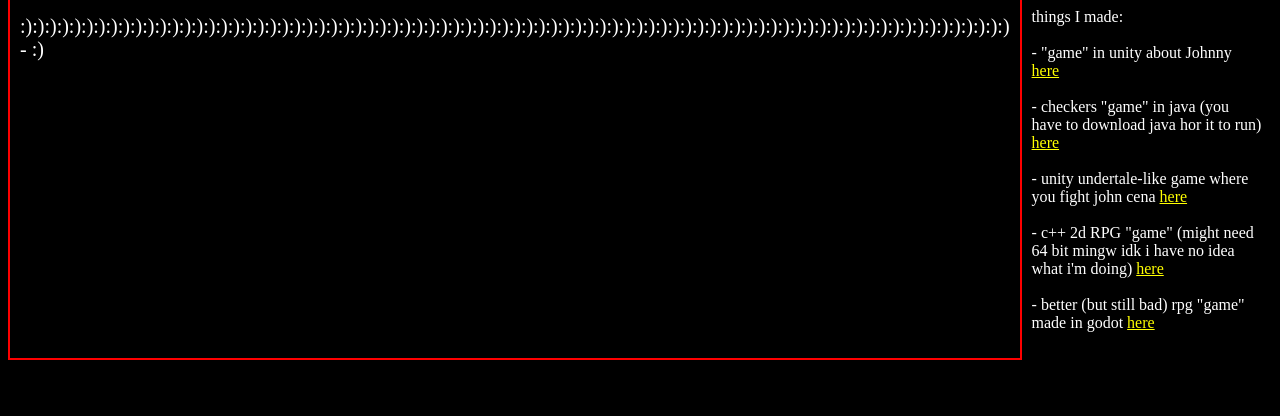
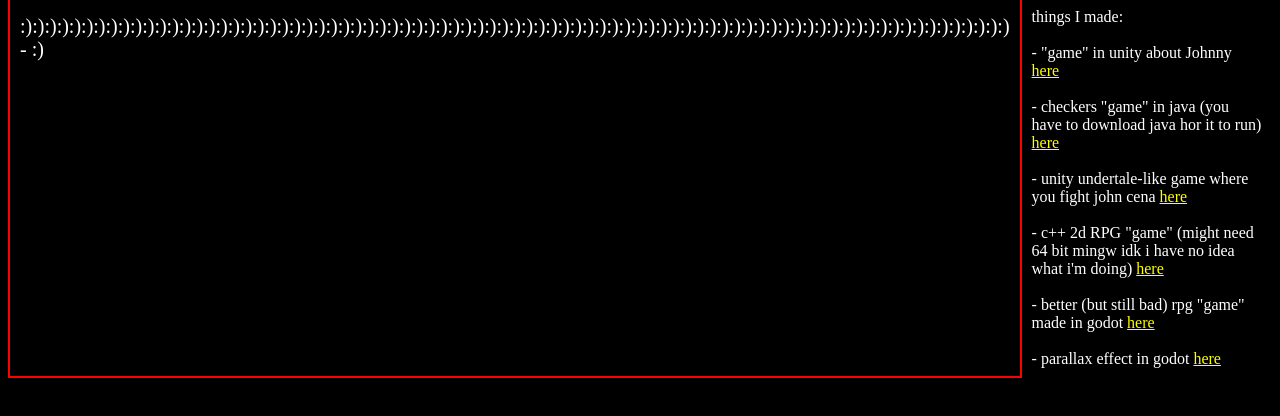
Before and after one commit to Jupyyter/fkinSite, a plain HTML site: page index.html in a window 1280 px wide. Shown: the part 200-616 px from the top of the page. Drawn offline with Linux system fonts and the light colour scheme.

Commit message:
ghfgf
gfhg

```diff
--- a/index.html
+++ b/index.html
@@ -38,6 +38,7 @@
 
             - better (but still bad) rpg "game" made in godot <a class="textLinks" href="gdtRPG.zip" download>here</a>
 
+            - parallax effect in godot <a class="textLinks" href="road.zip" download>here</a>
         </div>
     </div>
     <script src="index.js"></script>
```
Also changed, not shown: 1 other file.
